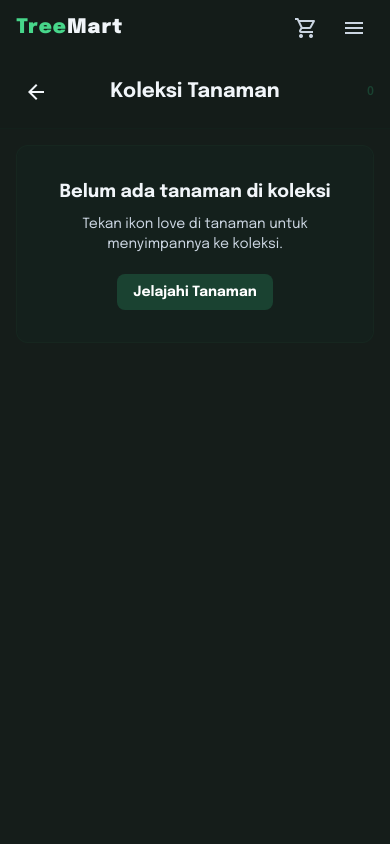
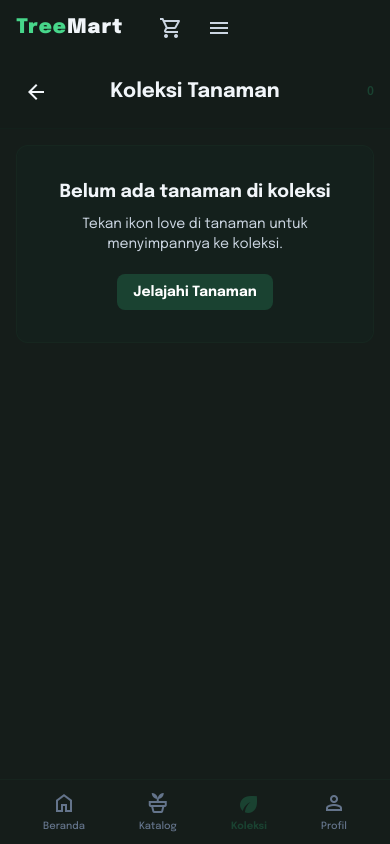
Before and after one commit to Arcel-S/Green-House, a React (Vite) app: page /koleksi in a window 390 px wide. Shown: the top 844 px of the page. Built offline with nearby package versions, Linux system fonts and the light colour scheme.

Commit message:
feat(nav): global mobile bottom nav, centered header, and route scroll reset

```diff
--- a/src/App.jsx
+++ b/src/App.jsx
@@ -1,5 +1,5 @@
 import { Route, Routes, useLocation } from 'react-router-dom'
-import { useState } from 'react'
+import { useEffect, useState } from 'react'
 import Header from './components/Header'
 import Hero from './components/Hero'
 import FeaturedCategories from './components/FeaturedCategories'
@@ -10,6 +10,7 @@ import CatalogPage from './components/CatalogPage'
 import PlantDetailPage from './components/PlantDetailPage'
 import CartPage from './components/CartPage'
 import CollectionPage from './components/CollectionPage'
+import MobileBottomNav from './components/MobileBottomNav'
 
 function HomePage() {
   const [searchQuery, setSearchQuery] = useState('')
@@ -27,10 +28,14 @@ function HomePage() {
 function App() {
   const location = useLocation()
 
+  useEffect(() => {
+    window.scrollTo({ top: 0, left: 0, behavior: 'auto' })
+  }, [location.pathname])
+
   return (
     <div className="relative flex min-h-screen flex-col">
       <Header />
-      <div className="flex-1 page-transition" key={location.pathname}>
+      <div className="flex-1 page-transition pb-16 md:pb-0" key={location.pathname}>
         <Routes location={location}>
           <Route path="/" element={<HomePage />} />
           <Route path="/katalog" element={<CatalogPage />} />
@@ -39,6 +44,7 @@ function App() {
           <Route path="/koleksi" element={<CollectionPage />} />
         </Routes>
       </div>
+      <MobileBottomNav />
       <Footer />
     </div>
   )
--- a/src/components/CatalogPage.jsx
+++ b/src/components/CatalogPage.jsx
@@ -7,15 +7,16 @@ import AddToCartButton from './AddToCartButton'
 
 const filterChips = [
   { label: 'Semua', value: 'Semua' },
-  { label: 'Indoor', value: 'Indoor' },
-  { label: 'Sukulen', value: 'Sukulen' },
-  { label: 'Tanaman Gantung', value: 'Tanaman Gantung' },
-  { label: 'Meja Kerja', value: 'Meja Kerja' },
+  { label: 'Pohon Kayu Keras', value: 'Pohon Kayu Keras' },
+  { label: 'Pioneer', value: 'Pioneer' },
+  { label: 'Tanaman Hias & Estetika', value: 'Tanaman Hias & Estetika' },
+  { label: 'Tanaman Pangan', value: 'Tanaman Pangan' },
 ]
 
 function CatalogPage() {
   const navigate = useNavigate()
   const [searchParams, setSearchParams] = useSearchParams()
+  const [searchQuery, setSearchQuery] = useState('')
   const { addItemToCart, cartCount } = useCart()
   const { toggleFavoritePlant, isPlantFavorite } = useFavorites()
   const [careSortDirection, setCareSortDirection] = useState(null)
@@ -29,11 +30,20 @@ function CatalogPage() {
     Sedang: 3,
     Sulit: 4,
   }
+  const normalizedQuery = searchQuery.trim().toLowerCase()
 
-  const filteredPlants =
-    selectedFilter === 'Semua'
-      ? catalogPlants
-      : catalogPlants.filter((plant) => plant.category === selectedFilter)
+  const filteredPlants = useMemo(() => {
+    const byCategory =
+      selectedFilter === 'Semua'
+        ? catalogPlants
+        : catalogPlants.filter((plant) => plant.category === selectedFilter)
+
+    if (!normalizedQuery) {
+      return byCategory
+    }
+
+    return byCategory.filter((plant) => plant.name.toLowerCase().includes(normalizedQuery))
+  }, [normalizedQuery, selectedFilter])
 
   const parsePriceValue = (priceLabel) =>
     Number(String(priceLabel).replace(/[^0-9]/g, '')) || 0
@@ -101,6 +111,8 @@ function CatalogPage() {
               className="block w-full rounded-xl border border-primary/10 bg-white py-3 pl-10 pr-4 text-slate-900 outline-none transition-all focus:border-transparent focus:ring-2 focus:ring-primary dark:border-primary/30 dark:bg-primary/10 dark:text-slate-100"
               placeholder="Cari tanaman impian Anda..."
               type="text"
+              value={searchQuery}
+              onChange={(event) => setSearchQuery(event.target.value)}
             />
           </div>
         </div>
@@ -240,31 +252,13 @@ function CatalogPage() {
         </div>
         {displayedPlants.length === 0 && (
           <div className="rounded-xl border border-primary/20 bg-white/80 p-5 text-sm text-slate-700 dark:bg-primary/10 dark:text-slate-200">
-            Tidak ada tanaman untuk kategori {selectedFilter}.
+            {normalizedQuery
+              ? `Tidak ada tanaman yang cocok dengan pencarian "${searchQuery}"${selectedFilter !== 'Semua' ? ` di kategori ${selectedFilter}` : ''}.`
+              : `Tidak ada tanaman untuk kategori ${selectedFilter}.`}
           </div>
         )}
       </main>
 
-      <nav className="pb-safe-area-inset-bottom fixed bottom-0 left-0 right-0 z-30 border-t border-primary/10 bg-white dark:border-primary/20 dark:bg-background-dark md:hidden">
-        <div className="mx-auto flex h-16 max-w-5xl items-center justify-around px-4">
-          <Link className="flex flex-col items-center gap-1 text-slate-400 dark:text-slate-500" to="/">
-            <span className="material-symbols-outlined">home</span>
-            <span className="text-[10px] font-medium">Beranda</span>
-          </Link>
-          <Link className="flex flex-col items-center gap-1 text-primary" to="/katalog">
-            <span className="material-symbols-outlined fill-1">potted_plant</span>
-            <span className="text-[10px] font-bold">Katalog</span>
-          </Link>
-          <Link className="flex flex-col items-center gap-1 text-slate-400 dark:text-slate-500" to="/koleksi">
-            <span className="material-symbols-outlined">eco</span>
-            <span className="text-[10px] font-medium">Koleksi</span>
-          </Link>
-          <a className="flex flex-col items-center gap-1 text-slate-400 dark:text-slate-500" href="#">
-            <span className="material-symbols-outlined">person</span>
-            <span className="text-[10px] font-medium">Profil</span>
-          </a>
-        </div>
-      </nav>
     </div>
   )
 }
--- a/src/components/FeaturedPlants.jsx
+++ b/src/components/FeaturedPlants.jsx
@@ -75,6 +75,7 @@ export default function FeaturedPlants({ searchQuery = '' }) {
   const filteredPlants = randomizedPlants.filter((plant) =>
     plant.name.toLowerCase().includes(normalizedQuery),
   )
+  const displayedPlants = filteredPlants.slice(0, 4)
 
   return (
     <section id="popular-plants" className="px-4 py-8 bg-primary/5 dark:bg-primary/10">
@@ -91,9 +92,9 @@ export default function FeaturedPlants({ searchQuery = '' }) {
           Hasil pencarian untuk: <span className="font-bold">{searchQuery}</span>
         </p>
       )}
-      {filteredPlants.length > 0 ? (
+      {displayedPlants.length > 0 ? (
         <div className="grid grid-cols-2 md:grid-cols-4 gap-6">
-          {filteredPlants.map((plant) => (
+          {displayedPlants.map((plant) => (
             <PlantCard
               key={plant.id}
               plant={plant}
--- a/src/components/Footer.jsx
+++ b/src/components/Footer.jsx
@@ -9,7 +9,7 @@ export default function Footer() {
   return (
     <footer className="bg-slate-100 dark:bg-black/20 border-t border-primary/10 pt-12 pb-12 px-4">
       <div className="max-w-7xl mx-auto grid grid-cols-1 md:grid-cols-3 gap-12 items-start">
-        <div className="flex flex-col gap-4">
+        <div className="flex flex-col items-center gap-4 text-center md:items-start md:text-left">
           <div>
             <h2 className="text-xl font-black tracking-wider"><span className="text-brand">Tree</span>Mart</h2>
           </div>
--- a/src/components/Header.jsx
+++ b/src/components/Header.jsx
@@ -61,14 +61,14 @@ export default function Header() {
 
   return (
     <header className="sticky top-0 z-50 bg-background-light/90 dark:bg-background-dark/90" ref={headerRef}>
-      <div className="relative flex items-center justify-between px-4 py-2">
-        <div>
+      <div className="relative grid grid-cols-[1fr_auto_1fr] items-center px-4 py-2">
+        <div className="justify-self-start">
           <h2 className="text-xl font-black tracking-wider text-slate-900 dark:text-slate-100">
             <span className="text-brand">Tree</span><span>Mart</span>
           </h2>
         </div>
 
-        <div className="hidden md:flex items-center gap-8">
+        <div className="hidden md:flex items-center justify-self-center gap-8">
           <NavLink className={desktopNavClass} to="/" end>
             Home
           </NavLink>
@@ -80,7 +80,7 @@ export default function Header() {
           </NavLink>
         </div>
 
-        <div className="flex items-center gap-2">
+        <div className="flex items-center justify-self-end gap-2">
           <Link to="/keranjang" onClick={closeMobileMenu} className="relative flex size-10 items-center justify-center rounded-full hover:bg-primary/10 transition-colors" aria-label="Keranjang">
             <span className="material-symbols-outlined text-slate-700 dark:text-slate-300">
               shopping_cart
--- /dev/null
+++ b/src/components/MobileBottomNav.jsx
@@ -0,0 +1,39 @@
+import { NavLink } from 'react-router-dom'
+
+const navItems = [
+  { id: 'home', label: 'Beranda', to: '/', icon: 'home' },
+  { id: 'catalog', label: 'Katalog', to: '/katalog', icon: 'potted_plant' },
+  { id: 'collection', label: 'Koleksi', to: '/koleksi', icon: 'eco' },
+]
+
+export default function MobileBottomNav() {
+  const navClass = ({ isActive }) =>
+    `flex flex-col items-center gap-1 ${
+      isActive ? 'text-primary' : 'text-slate-400 dark:text-slate-500'
+    }`
+
+  const labelClass = ({ isActive }) => `text-[10px] ${isActive ? 'font-bold' : 'font-medium'}`
+
+  return (
+    <nav className="pb-safe-area-inset-bottom fixed bottom-0 left-0 right-0 z-30 border-t border-primary/10 bg-white dark:border-primary/20 dark:bg-background-dark md:hidden">
+      <div className="mx-auto flex h-16 max-w-5xl items-center justify-around px-4">
+        {navItems.map((item) => (
+          <NavLink key={item.id} to={item.to} end={item.to === '/'} className={navClass}>
+            {({ isActive }) => (
+              <>
+                <span className={`material-symbols-outlined ${isActive ? 'fill-1' : ''}`}>
+                  {item.icon}
+                </span>
+                <span className={labelClass({ isActive })}>{item.label}</span>
+              </>
+            )}
+          </NavLink>
+        ))}
+        <a className="flex flex-col items-center gap-1 text-slate-400 dark:text-slate-500" href="#">
+          <span className="material-symbols-outlined">person</span>
+          <span className="text-[10px] font-medium">Profil</span>
+        </a>
+      </div>
+    </nav>
+  )
+}
```
